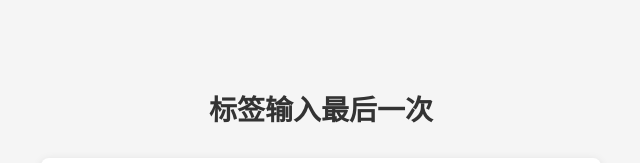
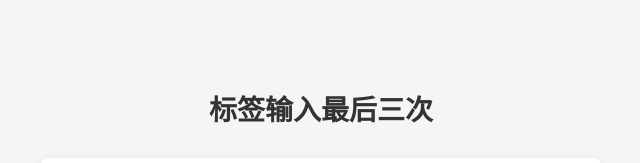
Before and after one commit to fengqingyang-boop/renwu, a plain HTML site: page index.html in a window 1280 px wide. Shown: the part 226-389 px from the top of the page, 319-959 px from the left. Drawn offline with Linux system fonts and the light colour scheme.

Commit message:
最后三次！

```diff
--- a/index.html
+++ b/index.html
@@ -8,7 +8,7 @@
 </head>
 <body>
     <div class="container">
-        <h1>标签输入最后一次</h1>
+        <h1>标签输入最后三次</h1>
         <div class="tag-input-container" id="tagInputContainer">
             <div class="tag-input-wrapper" id="tagInputWrapper">
                 <input type="text" id="tagInput" placeholder="输入标签后按回车添加..." class="tag-input">
```
